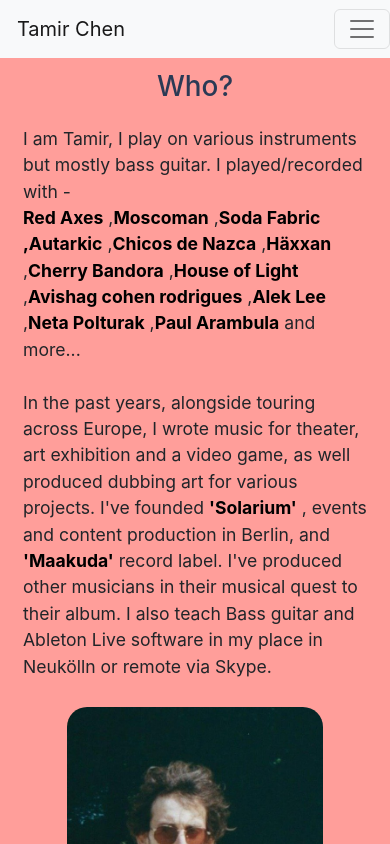
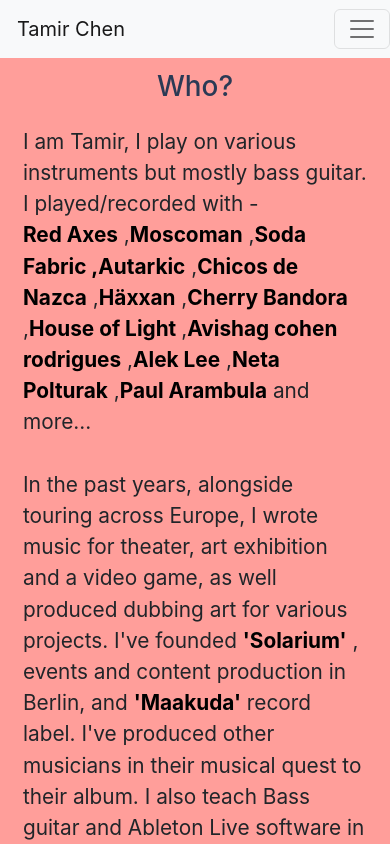
Before and after one commit to tamirchn1/Tamir-Chen-s-website, a React (Create React App) app: page /About in a window 390 px wide. Shown: the top 844 px of the page. Built offline with nearby package versions, Linux system fonts and the light colour scheme.

Commit message:
about text

```diff
--- a/src/index.css
+++ b/src/index.css
@@ -181,7 +181,7 @@
     flex-direction: column-reverse;
   }
   .about-txt {
-    font-size: 1.1rem;
+    font-size: 1.3rem;
   }
   .about-img {
     width: 70%;
```
